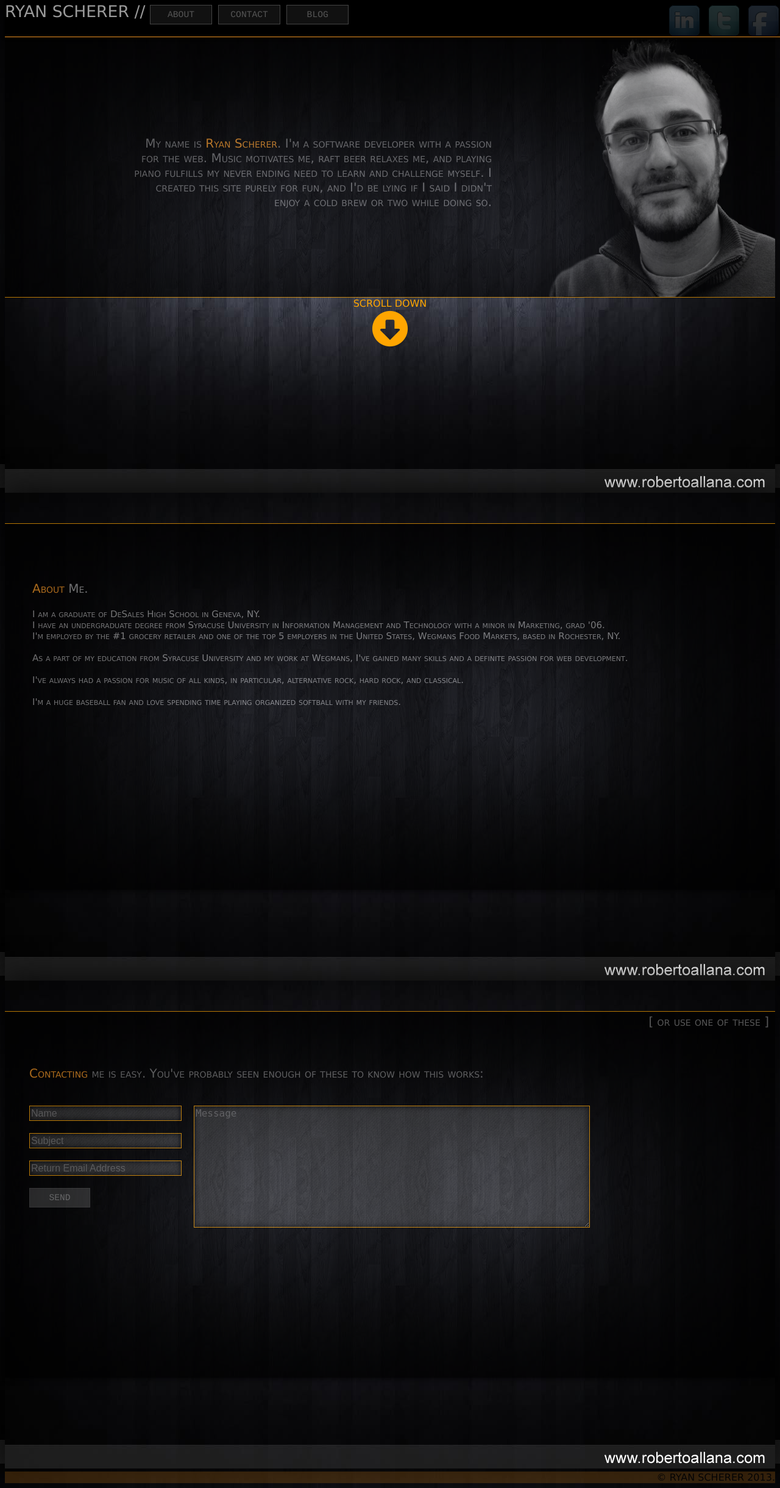
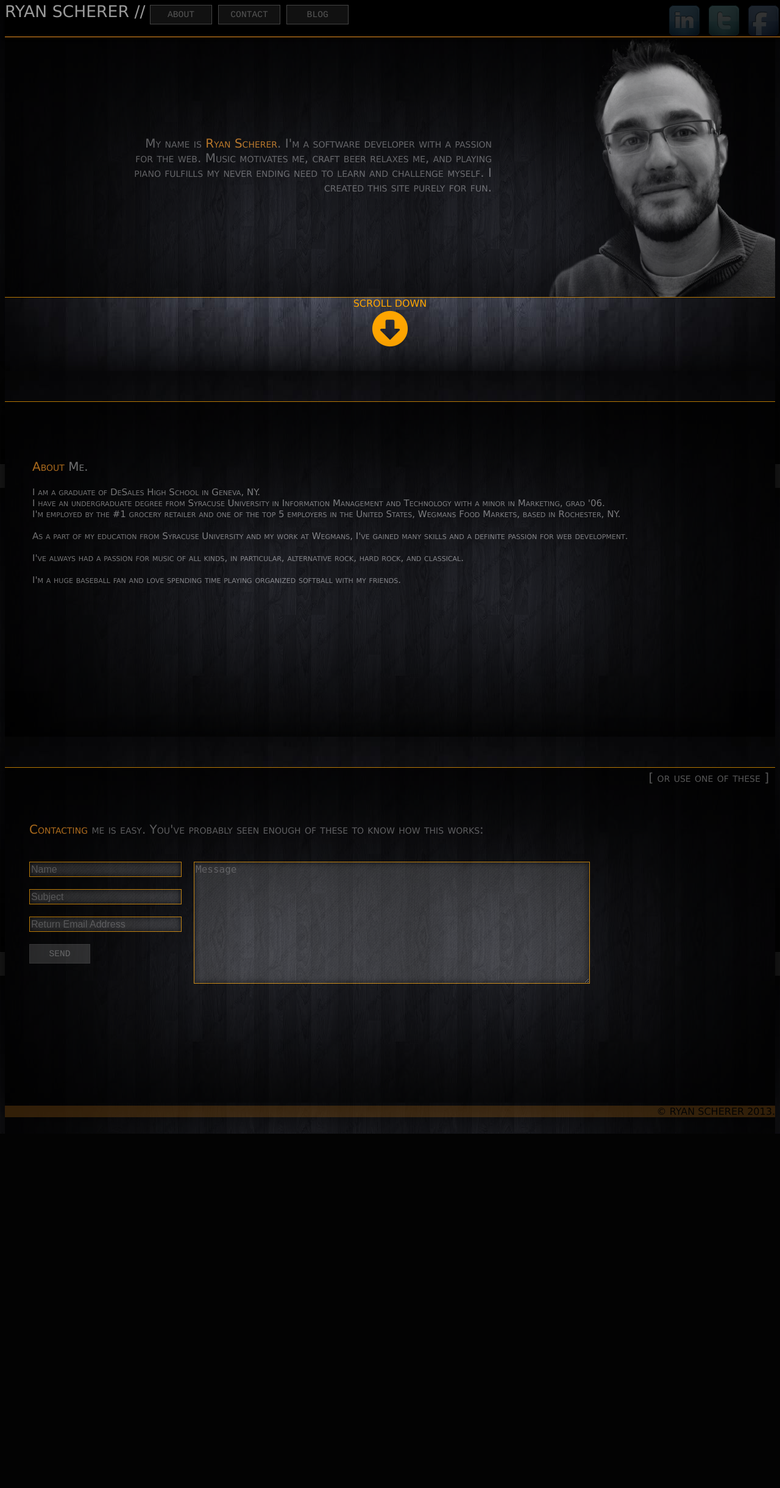
Before and after one commit to rtscherer/PersonalWebsite, a PHP site: page /me/ in a window 1280 px wide. Shown: the whole page at 61% size. After the commit the page ends 1859 px from the top, so only its background shows below. Run offline with PHP 8.4, Linux system fonts and the light colour scheme; some libraries are stand-ins or nearby versions.

Commit message:
Updated Site Design
Updated design, added Twitter API, created personalwebsite folder

```diff
--- a/mev2/index.php
+++ b/mev2/index.php
@@ -10,9 +10,8 @@
 				<div class="hometext">
 					My name is <span class="orangetext">Ryan Scherer</span>.
 					I'm a software developer with a passion for the web. Music motivates me,
-					raft beer relaxes me, and playing piano fulfills my never ending need to learn
-					and challenge myself. I created this site purely for fun, and I'd be lying if
-					I said I didn't enjoy a cold brew or two while doing so.
+					craft beer relaxes me, and playing piano fulfills my never ending need to learn
+					and challenge myself. I created this site purely for fun.
 				</div>
 				<img src="images/me.png" height="428" width="409" alt="That's me!" />
 			</div>
--- a/mev2/styles/styles.css
+++ b/mev2/styles/styles.css
@@ -1,6 +1,6 @@
 #home {
 	background: url(../images/black_woodgrain.jpg) 50% 0 no-repeat fixed;
-  	height: 800px;
+  	height: 600px;
 	margin: 0 auto;
     width: 100%;
     max-width: 1920px;
@@ -10,7 +10,7 @@
 
 #about {
 	background: url(../images/black_wood.jpg) 50% 0 no-repeat fixed;
-	height: 800px;
+	height: 600px;
 	margin: 0 auto;
     width: 100%;
     max-width: 1920px;
@@ -20,7 +20,7 @@
 
 #contact {
 	background: url(../images/black_woodgrain.jpg) 50% 0 no-repeat fixed;
-  	height: 800px;
+  	height: 600px;
 	margin: 0 auto;
     width: 100%;
     max-width: 1920px;
```
